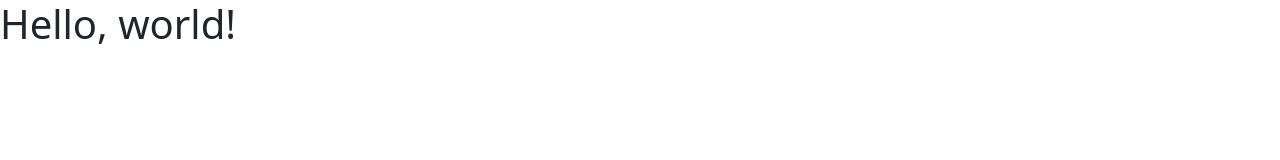
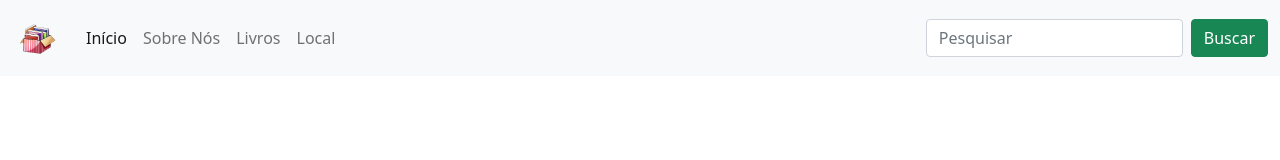
Before and after one commit to MarcosWinther/project-bootstrap-livraria, a plain HTML site: page index.html in a window 1280 px wide. Drawn offline with nearby package versions, Linux system fonts and the light colour scheme.

Commit message:
Feito o Menu de navegação do projeto

```diff
--- a/index.html
+++ b/index.html
@@ -8,10 +8,44 @@
     <!-- Bootstrap CSS -->
     <link href="https://cdn.jsdelivr.net/npm/bootstrap@5.1.3/dist/css/bootstrap.min.css" rel="stylesheet" integrity="sha384-1BmE4kWBq78iYhFldvKuhfTAU6auU8tT94WrHftjDbrCEXSU1oBoqyl2QvZ6jIW3" crossorigin="anonymous">
 
-    <title>Hello, world!</title>
+    <!-- CSS -->
+    <link rel="stylesheet" href="./src/styles/styles.css">
+
+    <title>Book Shop</title>
+    <link rel="icon" type="image/x-icon" href="./src/assets/logo.ico">
   </head>
   <body>
-    <h1>Hello, world!</h1>
+    <!-- Navbar -->
+    <nav class="navbar navbar-expand-lg navbar-light bg-light fixed-top">
+      <div class="container-fluid">
+        <a class="navbar-brand" href="#">
+         <img src="./src/assets/imgs/logo.png" alt="Logotipo Livraria">
+        </a>
+        <button class="navbar-toggler" type="button" data-bs-toggle="collapse" data-bs-target="#navbarSupportedContent" aria-controls="navbarSupportedContent" aria-expanded="false" aria-label="Toggle navigation">
+          <span class="navbar-toggler-icon"></span>
+        </button>
+        <div class="collapse navbar-collapse" id="navbarSupportedContent">
+          <ul class="navbar-nav me-auto mb-2 mb-lg-0">
+            <li class="nav-item">
+              <a class="nav-link active" aria-current="page" href="#">Início</a>
+            </li>
+            <li class="nav-item">
+              <a class="nav-link" href="#about">Sobre Nós</a>
+            </li>
+            <li class="nav-item">
+               <a class="nav-link" href="#books">Livros</a>
+             </li>
+             <li class="nav-item">
+               <a class="nav-link" href="#address">Local</a>
+             </li>
+          </ul>
+          <form class="d-flex">
+            <input class="form-control me-2" type="search" placeholder="Pesquisar" aria-label="Search">
+            <button class="btn btn-success" type="submit">Buscar</button>
+          </form>
+        </div>
+      </div>
+    </nav>
 
     <script src="https://cdn.jsdelivr.net/npm/bootstrap@5.1.3/dist/js/bootstrap.bundle.min.js" integrity="sha384-ka7Sk0Gln4gmtz2MlQnikT1wXgYsOg+OMhuP+IlRH9sENBO0LRn5q+8nbTov4+1p" crossorigin="anonymous"></script>
 
--- /dev/null
+++ b/src/styles/styles.css
@@ -0,0 +1,3 @@
+.navbar-brand img {
+   width: 50px;
+}
```
Also changed, not shown: src/assets/imgs/logo.png (added), src/assets/logo.ico (added).
